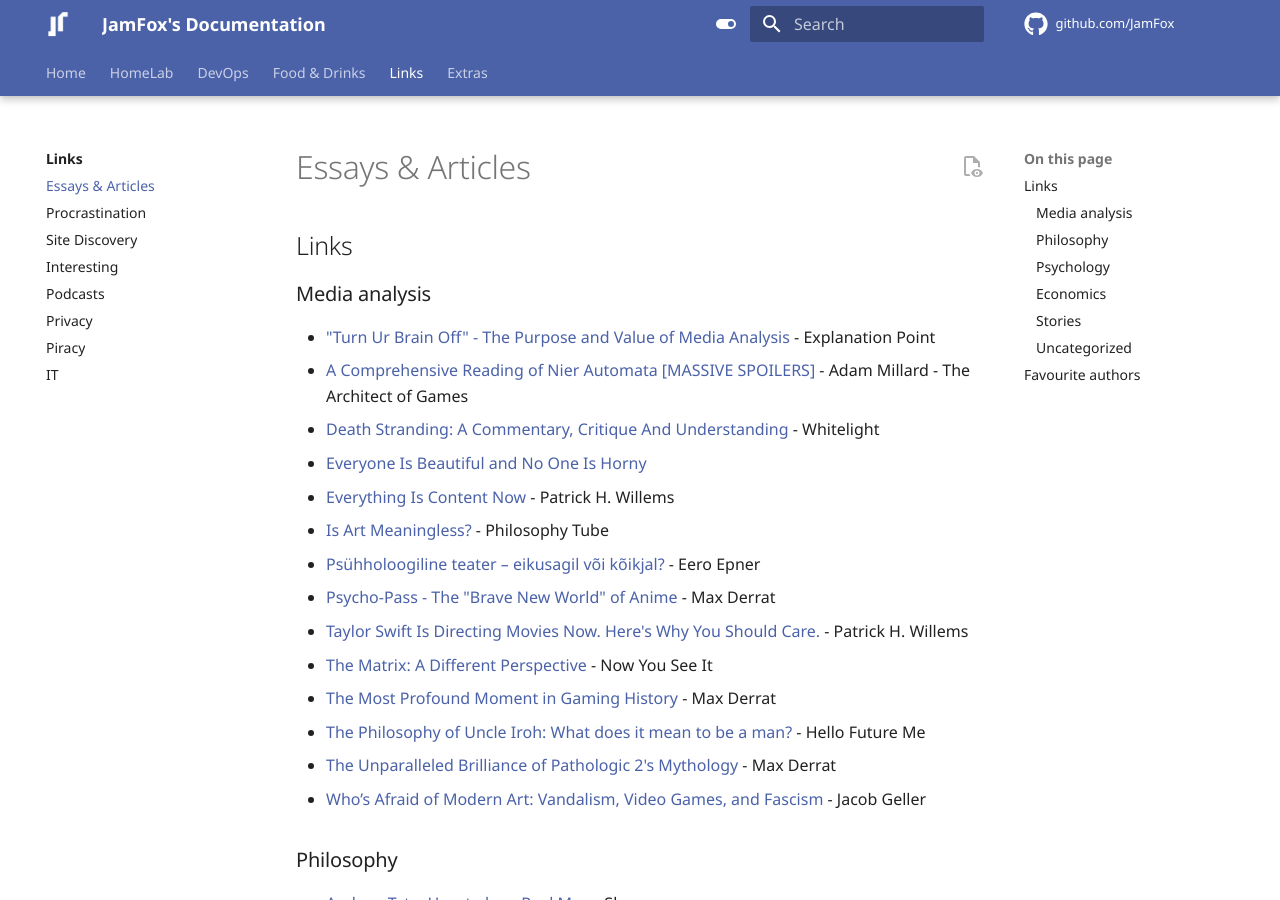
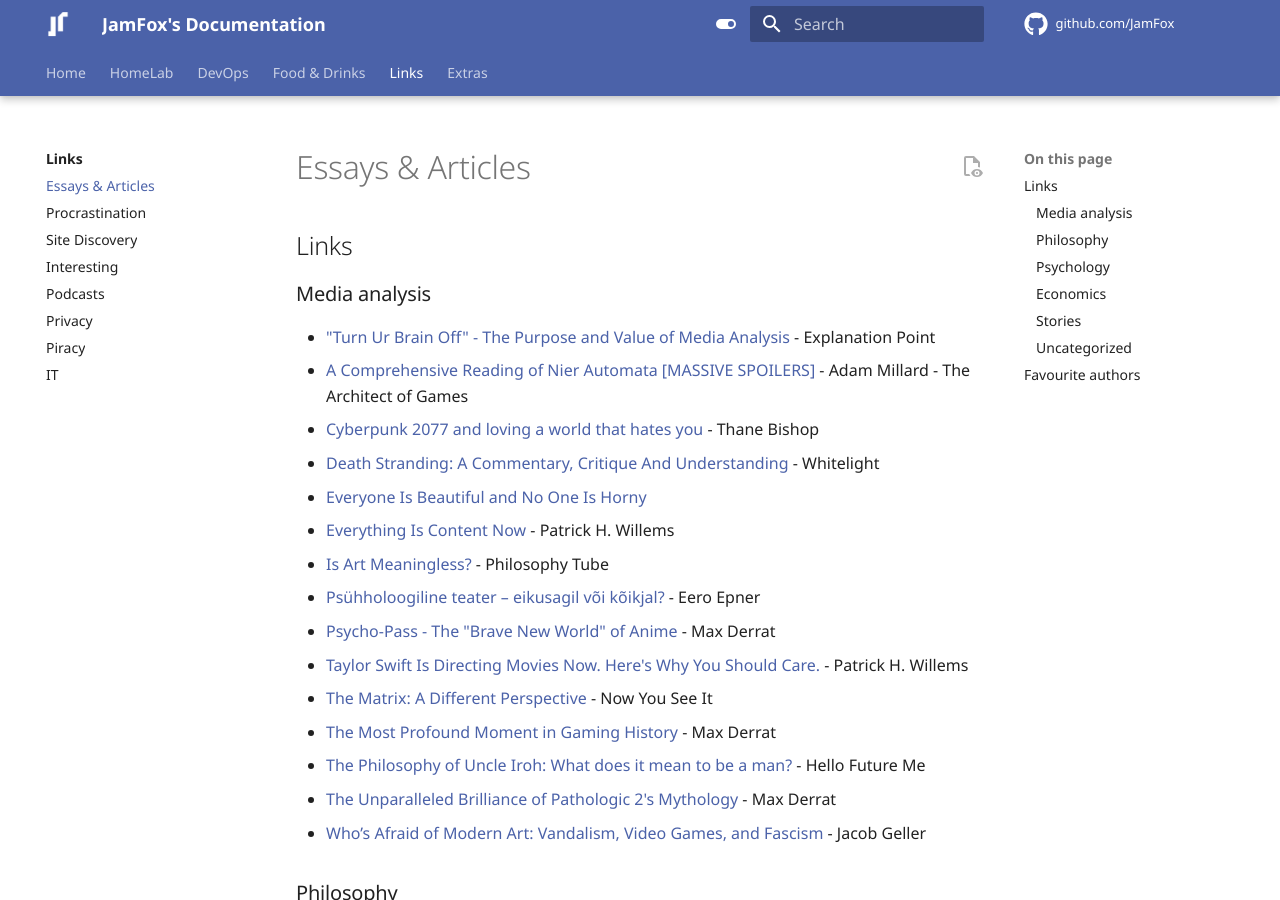
Before and after one commit to JamFox/docs.jamfox.dev, an MkDocs documentation site: the page built from docs/content/links/essays.md, in a window 1280 px wide and 900 px high. Built offline with MkDocs 1.6.1 and Material for MkDocs 9.7.7, drawn with Linux system fonts in a browser that asks for light colours; comment, search, counter and statistics services are not loaded.

Commit message:
add cp77

```diff
--- a/docs/content/links/essays.md
+++ b/docs/content/links/essays.md
@@ -8,6 +8,7 @@ title: "Essays & Articles"
 
 - ["Turn Ur Brain Off" - The Purpose and Value of Media Analysis](https://www.youtube.com/watch?v=MEX-f_c9w0A) - Explanation Point
 - [A Comprehensive Reading of Nier Automata [MASSIVE SPOILERS]](https://youtu.be/4EnbSokFpjQ) - Adam Millard - The Architect of Games
+- [Cyberpunk 2077 and loving a world that hates you](https://www.youtube.com/watch?v=ND0Qo9bX8JU) - Thane Bishop
 - [Death Stranding: A Commentary, Critique And Understanding](https://youtu.be/zg2Y5rxlg-M) - Whitelight
 - [Everyone Is Beautiful and No One Is Horny](https://bloodknife.com/everyone-beautiful-no-one-horny/)
 - [Everything Is Content Now](https://www.youtube.com/watch?v=hAtbFwzZp6Y) - Patrick H. Willems
```
